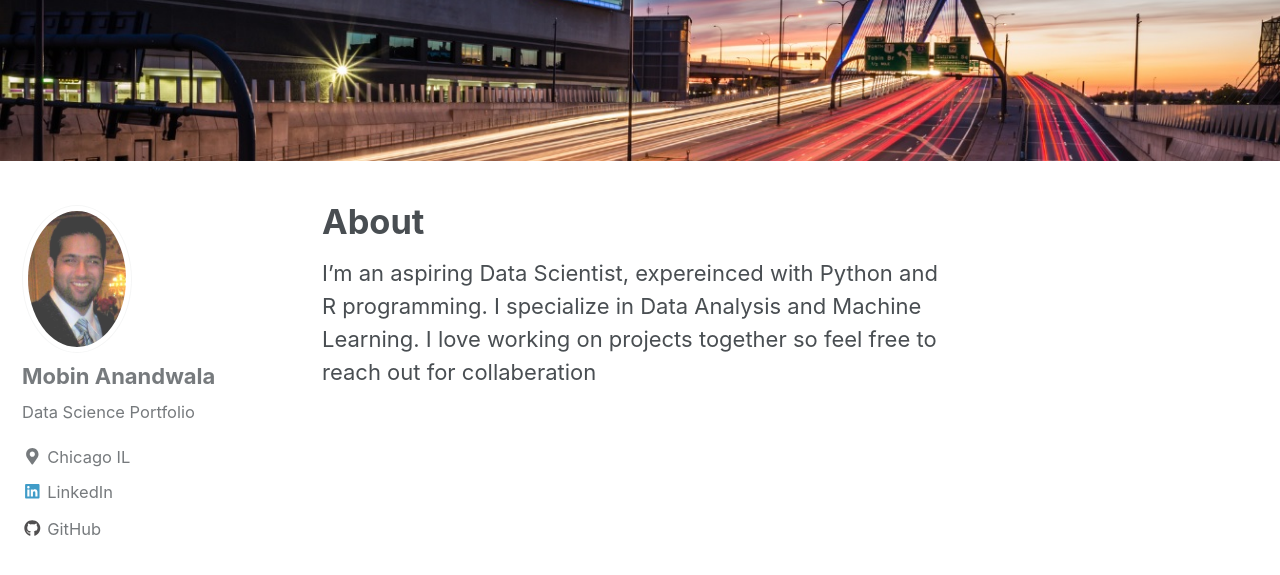
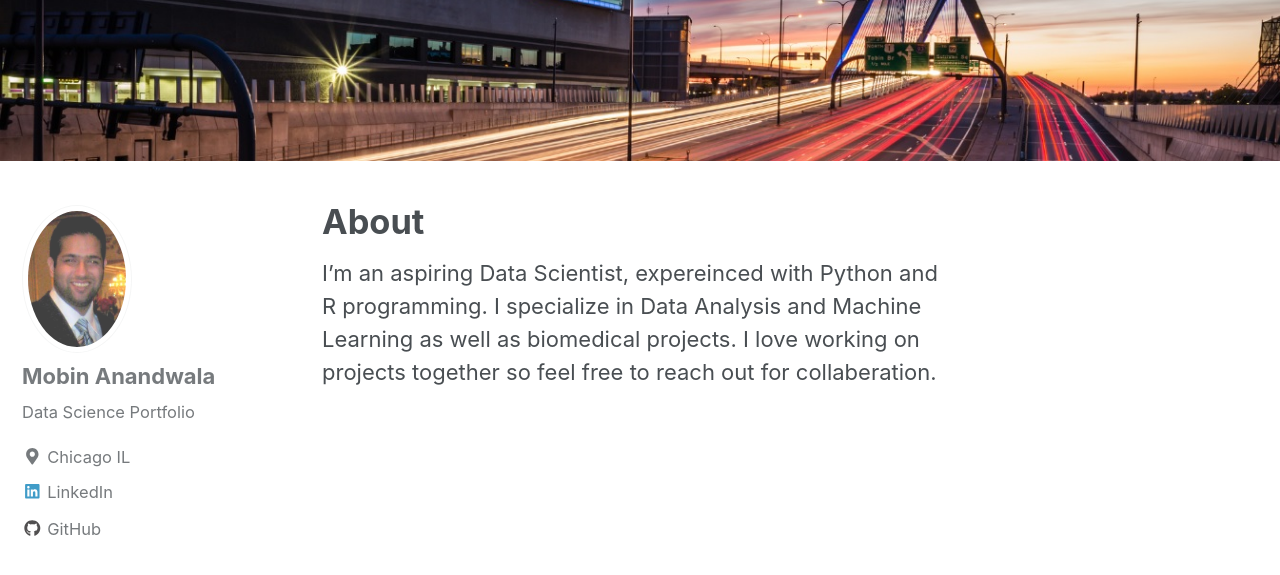
Before and after one commit to manandwa/manandwa.github.io, a Jekyll site: the page built from _pages/about.md, in a window 1280 px wide and 900 px high, scrolled down 412 px. Shown: the top 575 px of the window. Built offline with Jekyll 4.4.1, drawn with Linux system fonts in a browser that asks for light colours; nearby versions of some CDN libraries.

Commit message:
Update about.md

```diff
--- a/_pages/about.md
+++ b/_pages/about.md
@@ -5,4 +5,4 @@
   image: "/images/zakim.jpg"
 ---
 
-I'm an aspiring Data Scientist, expereinced with Python and R programming.  I specialize in Data Analysis and Machine Learning.  I love working on projects together so feel free to reach out for collaberation
+I'm an aspiring Data Scientist, expereinced with Python and R programming.  I specialize in Data Analysis and Machine Learning as well as biomedical projects.  I love working on projects together so feel free to reach out for collaberation.
```
